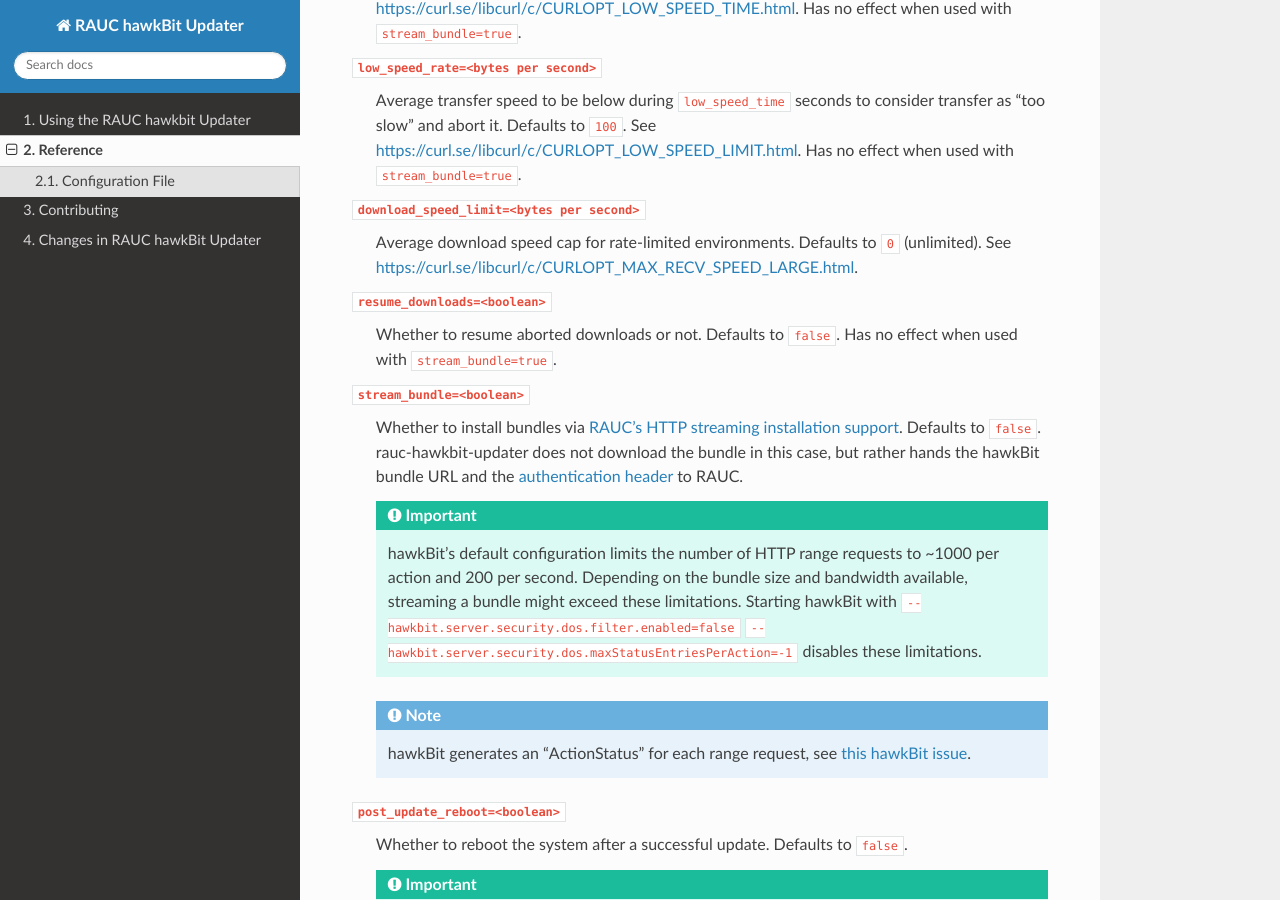
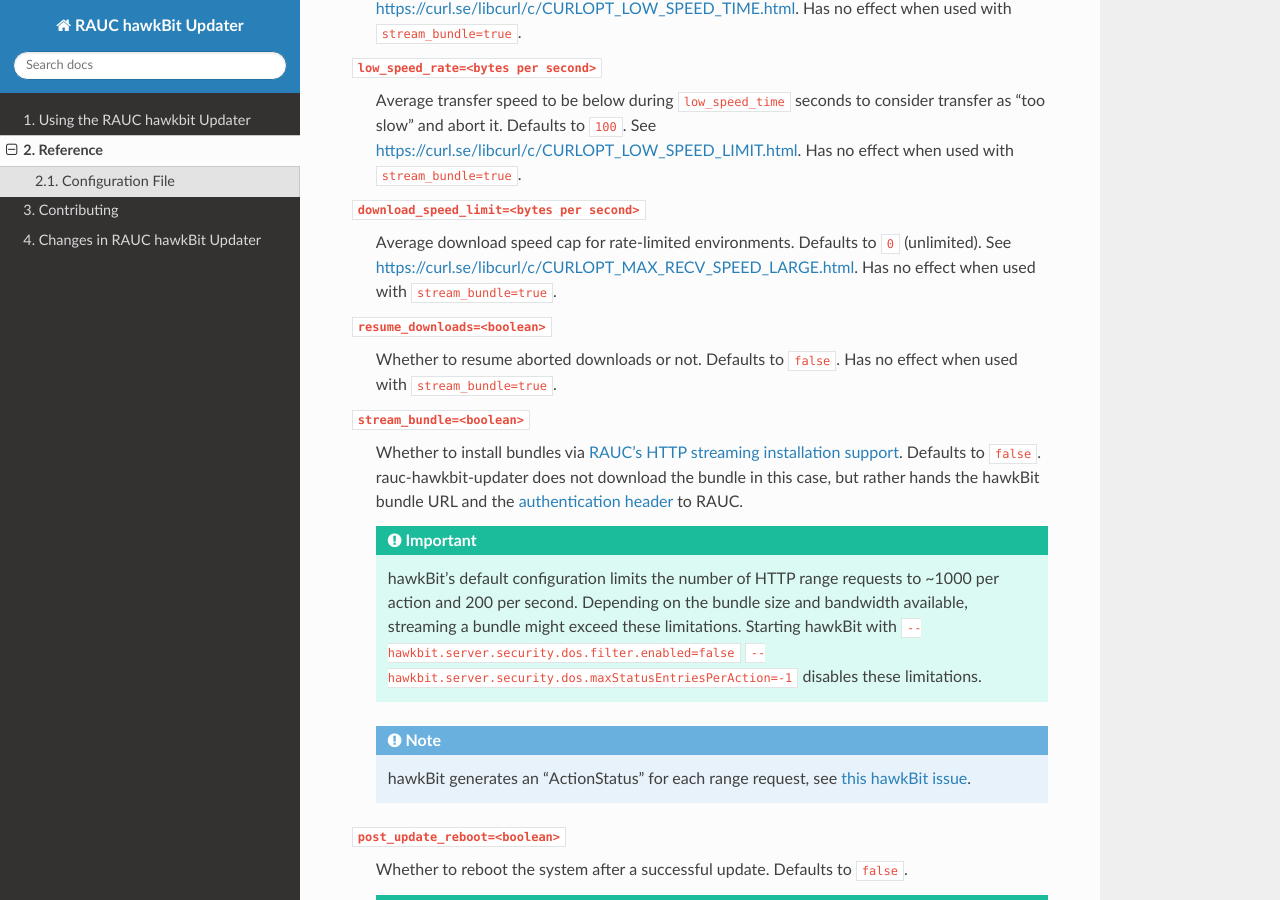
Before and after one commit to rauc/rauc-hawkbit-updater, a Sphinx documentation site: the page built from docs/reference.rst, in a window 1280 px wide and 900 px high, scrolled down 2567 px. Built offline with Sphinx 7.4.7 and the Read the Docs theme 3.1.0, drawn with Linux system fonts in a browser that asks for light colours.

Commit message:
hawkbit-client: add note about download_speed_limit having no effect when stream_bundle is true
Signed-off-by: Ben Prisby <ben@prisby.com>

```diff
--- a/docs/reference.rst
+++ b/docs/reference.rst
@@ -137,6 +137,7 @@
   Average download speed cap for rate-limited environments.
   Defaults to ``0`` (unlimited).
   See https://curl.se/libcurl/c/CURLOPT_MAX_RECV_SPEED_LARGE.html.
+  Has no effect when used with ``stream_bundle=true``.
 
 ``resume_downloads=<boolean>``
   Whether to resume aborted downloads or not.
```
Also changed, not shown: 1 other file.
